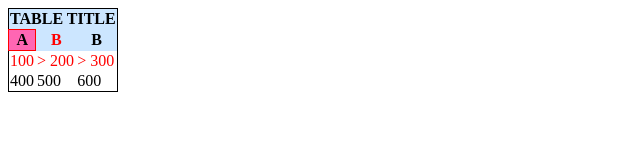
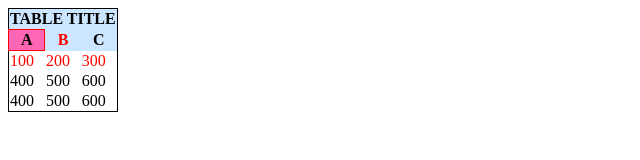
Before and after one commit to antoniogil92/antoniogil92.github.io, a plain HTML site: page index.html in a window 1280 px wide. Shown: the whole page, without its empty margins (0-640 px from the left). Drawn offline with Linux system fonts and the light colour scheme.

Commit message:
Update index.html

```diff
--- a/index.html
+++ b/index.html
@@ -1,143 +1,67 @@
 <!DOCTYPE html>
-
 <html lang="en-us">
 
-
-
 <head>
-
  <meta charset="UTF-8">
-
  <title>My First Page</title>
-
  <link rel="stylesheet" type="text/css" href="style.css" />
-
-<style type="text/css">
-
-  table {
-
-     border: 1px solid black;
-
-    border-collapse: collapse;
-
-  }
-
-  #paquito {
-
- border: 1px solid red;
-
- background-color: #ff66b3;
-
-  }
-
- .high:hover {
-
-  background-color: #ff66b3;
-
- }
-
- .low {
-
- color:red;
-
- }
-
-</style>
-
 </head>
-
 <body>
-
 <table>
-
    <thead>
-
     <tr>
-
         <th colspan="3">
-
                TABLE TITLE
-
         </th>
-
     </tr>
-
     <tr>
-
            <th id="paquito">
-
                A
-
            </th>
-
            <th class="high low">
-
                B
-
            </th>
-
            <th>
-
-              B
-
+               C
            </th>
-
        </tr>
-
    </thead>
-
    <tbody>
-
        <tr>
-
            <td class="low">
-
                100
-
            </td>
-
-          <td class="low">>
-
+           <td class="low">
                200
-
            </td>
-
-          <td class="low">>
-
+           <td class="low">
                300
-
            </td>
-
        </tr>
-
        <tr>
-
                <td class="high">
-
                    400
-
                </td>
-
                <td class="high">
-
                    500
-
                </td>
-
                <td class="high">
-
                    600
-
                </td>
-
            </tr>
-
+       <tr>
+           <td class="high">
+               400
+           </td>
+           <td class="high">
+               500
+           </td>
+           <td class="high">
+               600
+           </td>
+       </tr>
    </tbody>
-
 </table>
 
-
-
 </body>
-
 </html>
```
Lines whose indentation alone changed are shown as unchanged.
